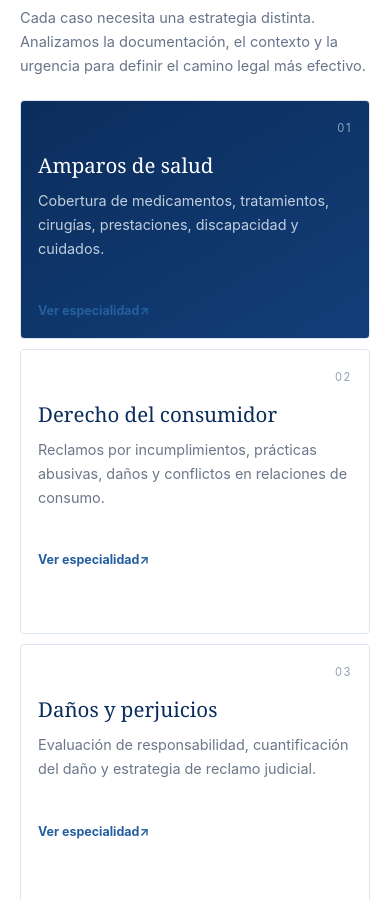
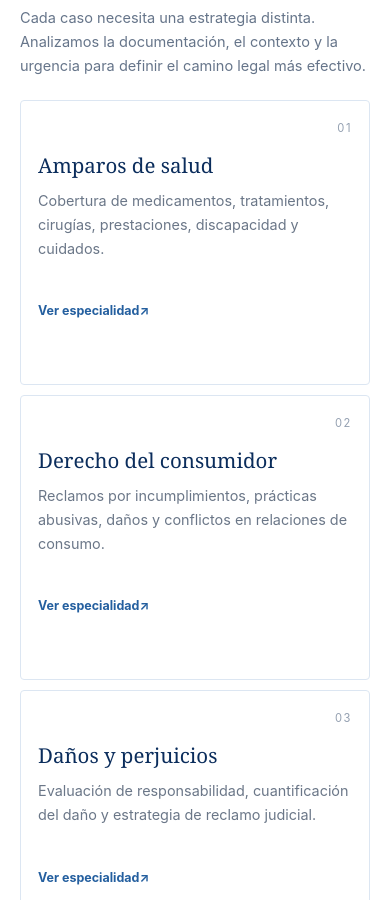
Before and after one commit to lorenacordoba-cmyk/amp-salud-lc, an Angular app: page / in a window 390 px wide. Shown: the part 1271-2171 px from the top of the page. Built offline with nearby package versions, Linux system fonts and the light colour scheme.

Commit message:
Cambios de look and feel 3

```diff
--- a/src/app/pages/home/home.component.html
+++ b/src/app/pages/home/home.component.html
@@ -81,7 +81,7 @@
     </div>
 
     <div class="practice-grid">
-      <article class="practice-card featured" appReveal [revealDelay]="0" appPointerGlow routerLink="/especialidades/amparos-de-salud" tabindex="0" role="link" aria-label="Ver especialidad Amparos de salud">
+      <article class="practice-card" appReveal [revealDelay]="0" appPointerGlow routerLink="/especialidades/amparos-de-salud" tabindex="0" role="link" aria-label="Ver especialidad Amparos de salud">
         <span class="card-number">01</span>
         <h3>Amparos de salud</h3>
         <p>Cobertura de medicamentos, tratamientos, cirugías, prestaciones, discapacidad y cuidados.</p>
--- a/src/app/pages/home/home.component.scss
+++ b/src/app/pages/home/home.component.scss
@@ -98,13 +98,9 @@ a { color: inherit; }
 .practice-card { min-height:325px; cursor:pointer; padding:28px; border-right:1px solid var(--line); border-bottom:1px solid var(--line); display:flex; flex-direction:column; background:#fff; transition:transform .25s ease,box-shadow .25s ease,background .25s ease; }
 .practice-card:focus-visible { outline:3px solid rgba(166,129,71,.35); outline-offset:3px; }
 .practice-card:hover { transform:translateY(-5px); box-shadow:0 18px 45px rgba(33,43,45,.08); z-index:2; }
-.practice-card.featured { background:var(--navy); color:#fff; }
 .card-number { margin-left:auto; color:#a4aaa9; font-size:.7rem; letter-spacing:.14em; }
-.featured .card-number { color:#82969c; }
 .practice-card h3 { margin:28px 0 10px; font-family:Georgia,serif; font-size:1.35rem; font-weight:500; color:var(--navy); }
-.practice-card.featured h3 { color:white; }
 .practice-card p { margin:0; color:#747b7c; line-height:1.65; font-size:.88rem; }
-.practice-card.featured p { color:#b8c2c4; }
 .card-more { margin-top:auto; padding-top:25px; color:var(--gold); font-size:.78rem; font-weight:700; }
 
 .studio-section { display:grid; grid-template-columns:.85fr 1.15fr; gap:78px; align-items:stretch; padding-top:40px; }
@@ -284,8 +280,7 @@ a { color: inherit; }
   .section-heading > p { font-size: .91rem; line-height: 1.65; }
 
   .practice-grid { border-left: 0; gap: 12px; border-top: 0; }
-  .practice-card,
-  .practice-card.featured {
+  .practice-card {
     min-height: auto;
     padding: 24px 22px;
     border: 1px solid var(--line);
@@ -342,8 +337,8 @@ a { color: inherit; }
   .section-heading h2,.studio-content h2,.process-heading h2{font-size:clamp(1.95rem,8.8vw,2.45rem);}
   .kicker{margin-bottom:11px;}
 
-  .practice-grid{gap:10px;}
-  .practice-card,.practice-card.featured{padding:22px 20px;border-radius:4px;touch-action:manipulation;}
+  .practice-grid{grid-auto-rows:1fr;gap:10px;}
+  .practice-card{padding:22px 20px;border-radius:4px;touch-action:manipulation;}
   .practice-card:active{transform:scale(.995);}
   .practice-card h3{margin-top:16px;}
   .card-more{margin-top:18px;min-height:40px;display:flex;align-items:center;}
@@ -364,7 +359,7 @@ a { color: inherit; }
   .hero-visual{min-height:260px;}
   .legal-card{min-height:215px;}
   .practice-section,.studio-section,.process-section{width:calc(100% - 24px);}
-  .practice-card,.practice-card.featured{padding:20px 17px;}
+  .practice-card{padding:20px 17px;}
 }
 
 /* Movimiento y color: refinamiento visual sobrio */
@@ -500,11 +495,8 @@ a { color: inherit; }
 .practice-card{background:#fff}
 .practice-card:hover{box-shadow:0 18px 45px rgba(11,45,92,.10)}
 .practice-card:focus-visible{outline-color:rgba(37,99,185,.35)}
-.practice-card.featured{background:linear-gradient(150deg,#0b2d5c,#123e78)}
 .practice-card p{color:#6b7788}
-.practice-card.featured p{color:#c2cede}
 .card-number{color:#94a0b1}
-.featured .card-number{color:#8da7c5}
 
 .studio-panel{background:linear-gradient(150deg,#0b2d5c,#123e78)}
 .studio-panel::after{border-color:rgba(215,182,111,.2)}
--- a/src/index.html
+++ b/src/index.html
@@ -5,7 +5,7 @@
   <title>Lorena Córdoba | Estudio Jurídico</title>
   <base href="/">
   <meta name="viewport" content="width=device-width, initial-scale=1">
-  <link rel="icon" type="image/x-icon" href="logoLC.ico">
+  <link rel="icon" type="image/x-icon" href="LC_logo.ico">
 </head>
 <body>
   <app-root></app-root>
```
Also changed, not shown: 1 other file (tests, documents, lock files or other folders).
